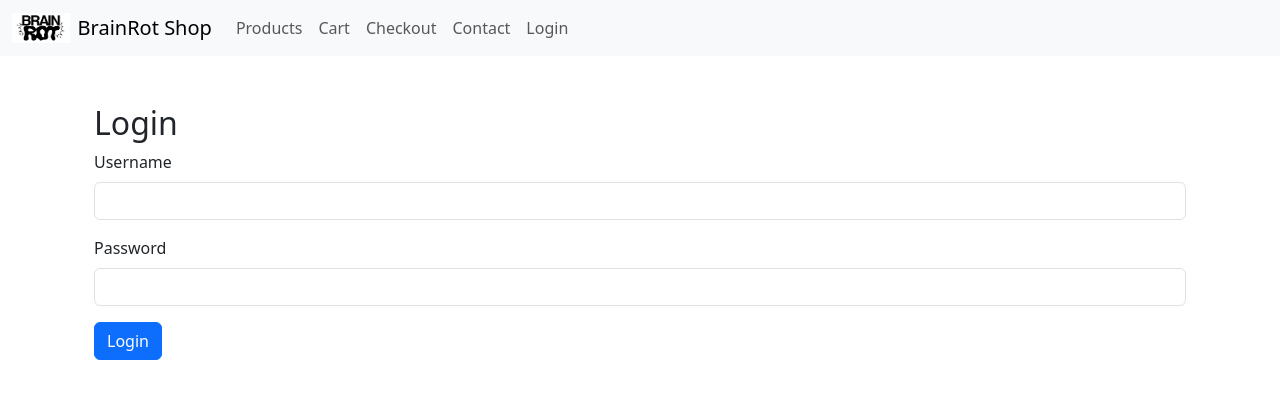
After one commit to leonard2005n/Brain-Rot-Shop, a Flask app: page /login in a window 1280 px wide. The commit adds this page. Shown: the top 399 px of the page. Run offline with Flask 3, Linux system fonts and the light colour scheme.

Commit message:
added a login function

```diff
--- a/server.py
+++ b/server.py
@@ -4,6 +4,30 @@ from products import products
 
 app = Flask(__name__)
 app.secret_key = 'your_secret_key'  # Required for session
+
+# Dummy user data for authentication
+users = {
+    "admin": "password123",  # username: password
+}
+
+@app.route('/login', methods=['GET', 'POST'])
+def login():
+    if request.method == 'POST':
+        username = request.form.get('username')
+        password = request.form.get('password')
+        if username in users and users[username] == password:
+            session['user'] = username
+            flash('Login successful!', 'success')
+            return redirect(url_for('index'))
+        else:
+            flash('Invalid username or password', 'danger')
+    return render_template('login.html')
+
+@app.route('/logout')
+def logout():
+    session.pop('user', None)
+    flash('You have been logged out.', 'info')
+    return redirect(url_for('login'))
 
 @app.route('/')
 def index():
--- a/templates/base.html
+++ b/templates/base.html
@@ -16,6 +16,16 @@
 				<li class="nav-item"><a class="nav-link" href="/cart">Cart</a></li>
 				<li class="nav-item"><a class="nav-link" href="/checkout">Checkout</a></li>
 				<li class="nav-item"><a class="nav-link" href="/contact">Contact</a></li>
+				<li class="nav-item">
+					{% if session.get('user') %}
+						<a class="nav-link" href="/logout">Logout</a>
+						<li class="nav-item">
+							<span class="nav-link">Welcome, {{ session.get('user') }}</span>
+						</li>
+					{% else %}
+						<a class="nav-link" href="/login">Login</a>
+					{% endif %}
+				</li>
 			</ul>
 		</div>
 	</div>
--- /dev/null
+++ b/templates/login.html
@@ -0,0 +1,18 @@
+{% extends "base.html" %}
+
+{% block content %}
+<div class="container mt-5">
+    <h2>Login</h2>
+    <form method="POST" action="{{ url_for('login') }}">
+        <div class="mb-3">
+            <label for="username" class="form-label">Username</label>
+            <input type="text" class="form-control" id="username" name="username" required>
+        </div>
+        <div class="mb-3">
+            <label for="password" class="form-label">Password</label>
+            <input type="password" class="form-control" id="password" name="password" required>
+        </div>
+        <button type="submit" class="btn btn-primary">Login</button>
+    </form>
+</div>
+{% endblock %}
```
Also changed, not shown: static/css/style.css (+75 -0 lines), README.md.
